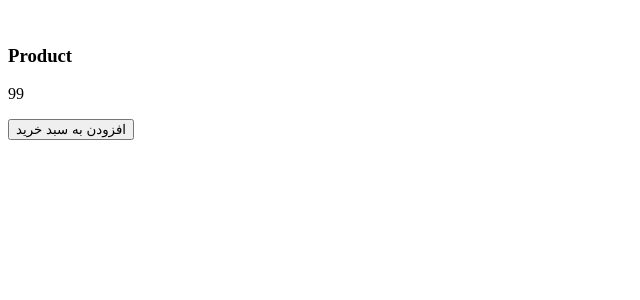
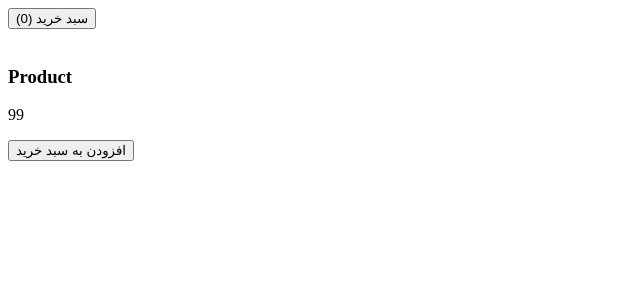
Before and after one commit to Mahradtangestani/redux-toolkit, a React (Vite) app: page / in a window 1280 px wide. Shown: the top 300 px of the page, without its empty margins (0-640 px from the left). Built offline with nearby package versions, Linux system fonts and the light colour scheme.

Commit message:
Navbar added

```diff
--- a/src/App.tsx
+++ b/src/App.tsx
@@ -3,11 +3,13 @@ import { store } from "./store/store"
 import ProductList from "./components/ProductList"
 import { productData } from "./data/items"
 import Product from "./components/Product"
+import Navbar from "./components/Navbar"
 
 function App() {
 
   return (
     <Provider store={store}>
+      <Navbar/>
       <ProductList>
          {productData.map((item)=>(
           <div key={item.id}>
--- /dev/null
+++ b/src/components/Navbar.tsx
@@ -0,0 +1,25 @@
+import { useState } from "react";
+import Cart from "./Cart";
+
+function Navbar() {
+    const [cartIsOpen, setCartIsOpen] = useState(false)
+
+    const handleOpenCart = () => {
+        setCartIsOpen(true)
+    }
+    const handleCloseCart = () => {
+        setCartIsOpen(false)
+    }
+
+    return (
+        <>
+            {cartIsOpen && <Cart onClose={handleCloseCart} />}
+            <div className="navbar">
+                <button onClick={handleOpenCart}>سبد خرید (0)</button>
+            </div>
+        </>
+    )
+}
+
+
+export default Navbar;
```
